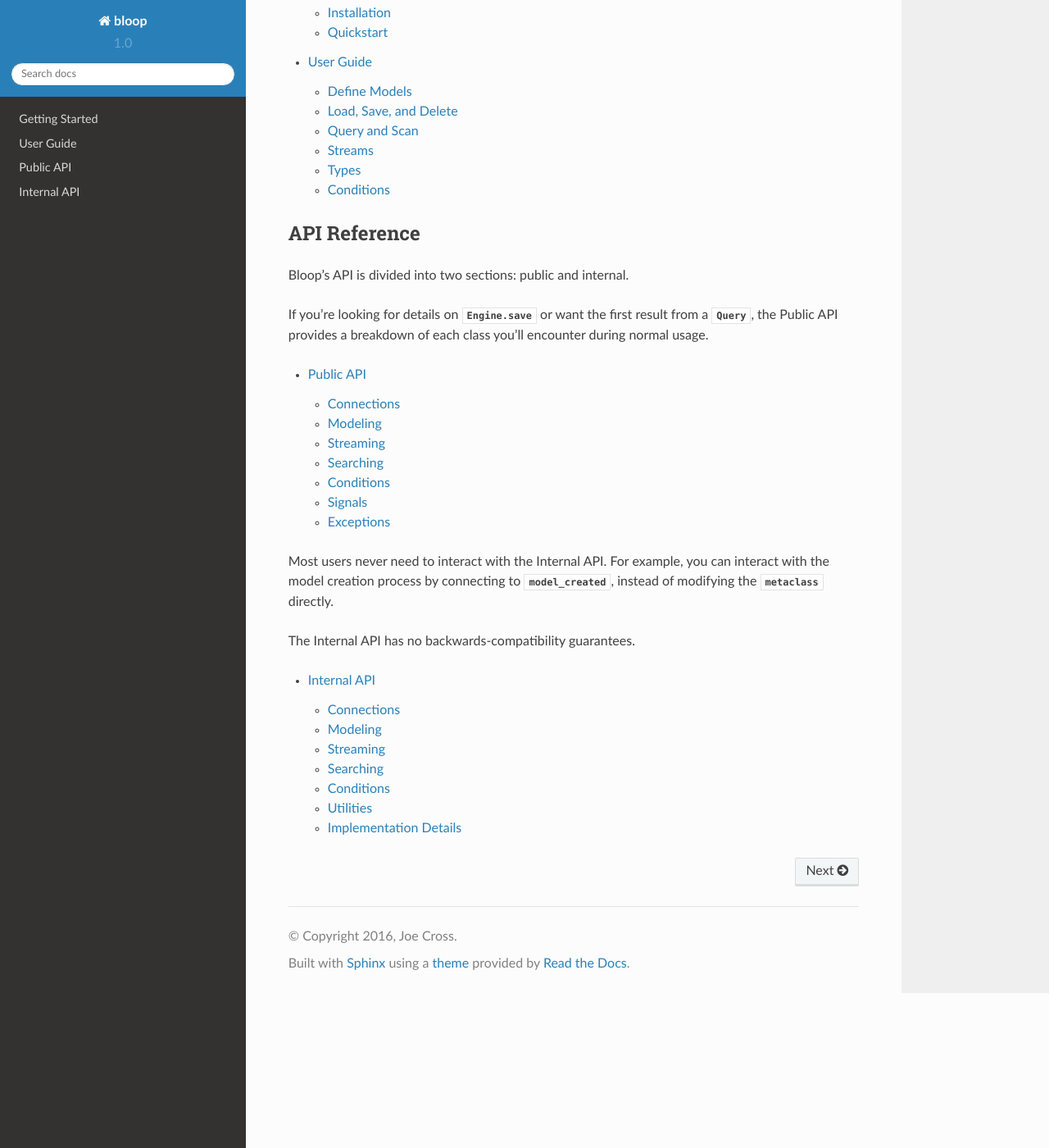
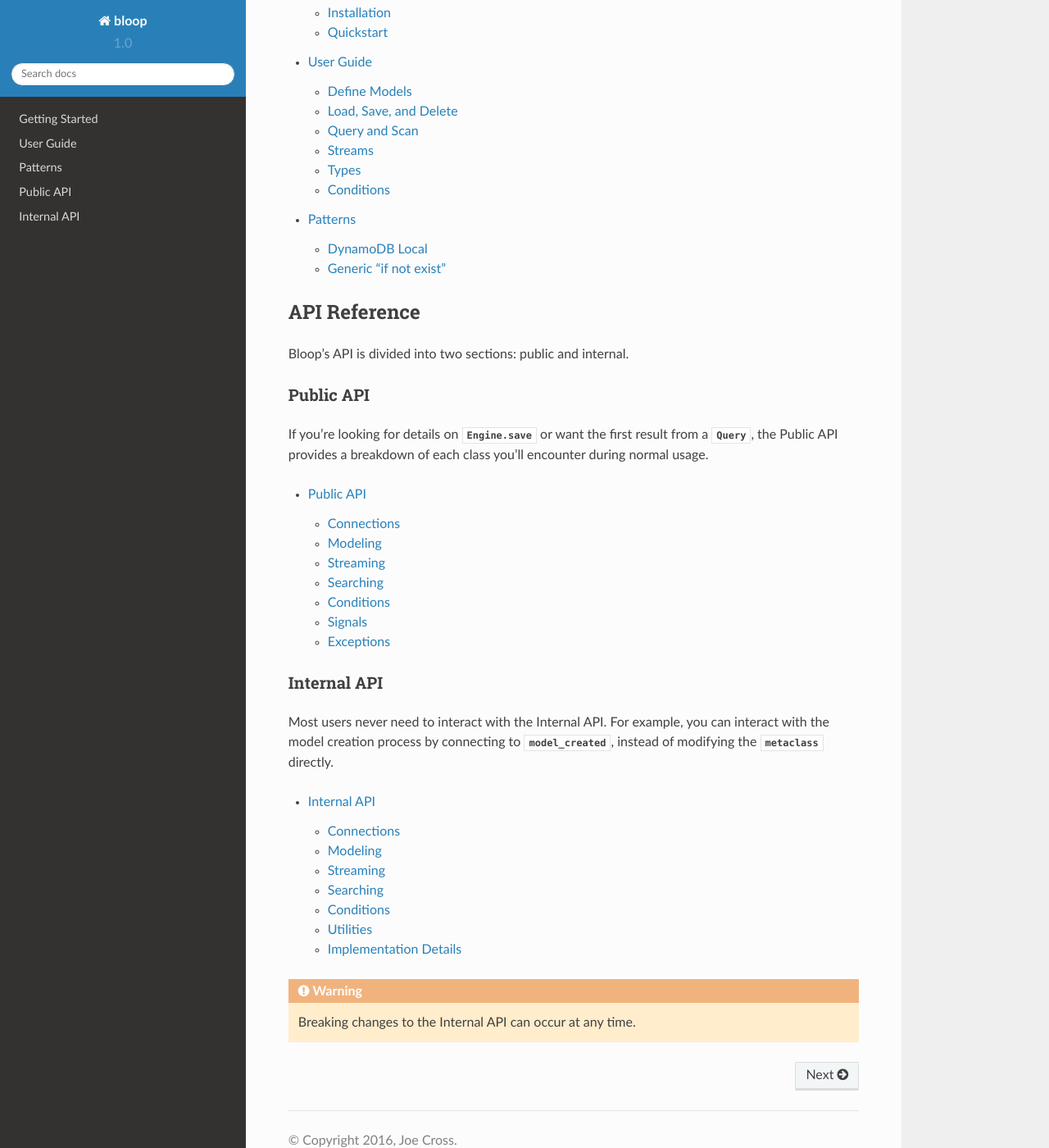
Before and after one commit to numberoverzero/bloop, a Sphinx documentation site: the page built from docs/index.rst, in a window 1280 px wide and 1400 px high, scrolled down 1393 px. Shown: the whole window at 82% size. Built offline with Sphinx 7.4.7 and the Read the Docs theme 2.0.0, drawn with Linux system fonts in a browser that asks for light colours.

Commit message:
Re-add patterns, fix boto3 intersphinx url

```diff
--- a/docs/conf.py
+++ b/docs/conf.py
@@ -46,5 +46,5 @@ intersphinx_mapping = {
     'arrow': ('https://arrow.readthedocs.io/en/latest/', None),
     'PIL': ('https://pillow.readthedocs.io/en/3.4.x', None),
     'blinker': ('https://pythonhosted.org/blinker/', None),
-    'boto3': ('http://boto3.readthedocs.io/en/latest/index.html', None)
+    'boto3': ('http://boto3.readthedocs.io/en/latest', None)
 }
--- a/docs/index.rst
+++ b/docs/index.rst
@@ -77,14 +77,18 @@ User Guide
 
     user/getting-started
     user/index
+    user/patterns
 
 API Reference
 =============
 
 Bloop's API is divided into two sections: public and internal.
 
+Public API
+----------
+
 If you're looking for details on :func:`Engine.save <bloop.engine.Engine.save>` or want the first result
-from a :class:`~bloop.search.Query`, the Public API provides a breakdown of each class you'll encounter
+from a :class:`Query <bloop.search.QueryIterator>`, the Public API provides a breakdown of each class you'll encounter
 during normal usage.
 
 .. toctree::
@@ -92,13 +96,18 @@ during normal usage.
 
     api/public
 
+Internal API
+------------
+
 Most users never need to interact with the Internal API.  For example, you can interact with the model creation
 process by connecting to :data:`~bloop.signals.model_created`, instead of modifying the
 :class:`metaclass <bloop.models.ModelMetaclass>` directly.
-
-The Internal API has no backwards-compatibility guarantees.
 
 .. toctree::
     :maxdepth: 2
 
     api/internal
+
+.. warning::
+
+    Breaking changes to the Internal API can occur at any time.
```
Also changed, not shown: docs/user/patterns.rst (added, +46 -0 lines), 1 other file.
